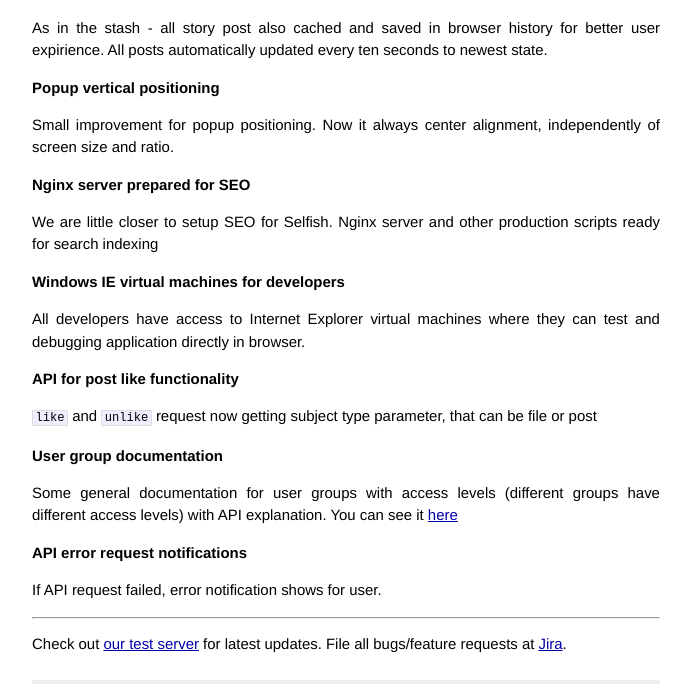
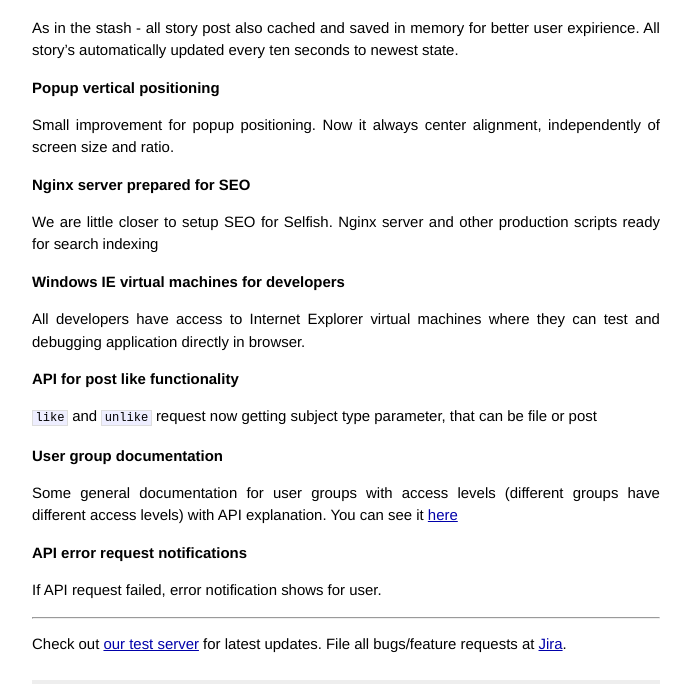
Before and after one commit to SelfishInc/weekly-digest, a Jekyll site: the page built from _posts/2013-12-06-path-of-ninja.markdown, in a window 1280 px wide. Shown: the part 611-1295 px from the top of the page, without its empty margins (294-985 px from the left). Built offline with Jekyll 4.4.1, drawn with Linux system fonts in a browser that asks for light colours; Markdown is read by kramdown in place of the engine named in the settings.

Commit message:
some fixes

```diff
--- a/_posts/2013-12-06-path-of-ninja.markdown
+++ b/_posts/2013-12-06-path-of-ninja.markdown
@@ -13,7 +13,7 @@ We are ready to demonstrate working prototype of files uploading in parallel wit
 
 # Cache for story
 
-As in the stash - all story post also cached and saved in browser history for better user expirience. All posts automatically updated every ten seconds to newest state.
+As in the stash - all story post also cached and saved in memory for better user expirience. All story's automatically updated every ten seconds to newest state.
 
 # Popup vertical positioning
 
```
Also changed, not shown: 6 other files.
